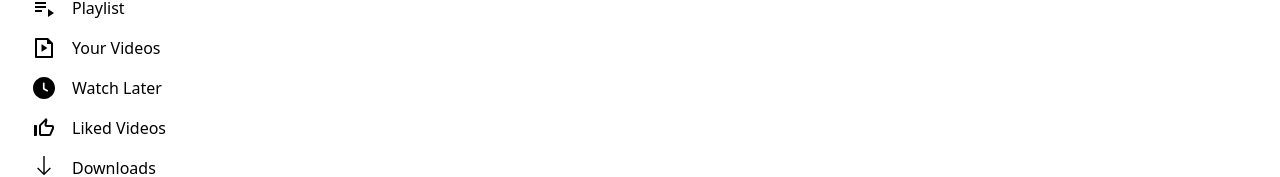
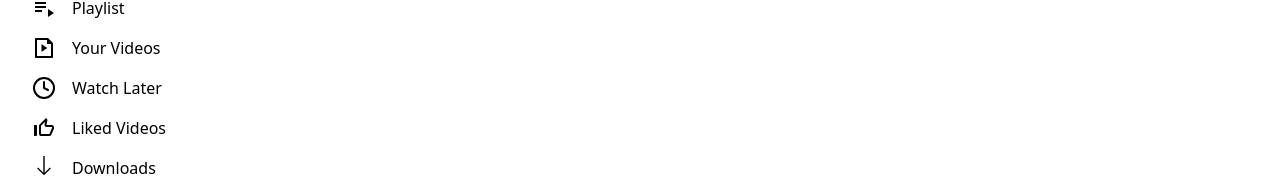
Before and after one commit to maul112/buat-beranda-youtube, a React (Vite) app: page /shorts in a window 1280 px wide. Shown: the part 311-488 px from the top of the page. Built offline with nearby package versions, Linux system fonts and the light colour scheme.

Commit message:
fix sidebar sedeng

```diff
--- a/src/components/Sidebar/Navlink.jsx
+++ b/src/components/Sidebar/Navlink.jsx
@@ -7,7 +7,7 @@ export default function Navlink({children, title, link, isSelected = false, addi
     return (
         <Link to={link} className={`${isSelected && "bg-slate-100"} flex items-center text-2xl hover:bg-slate-100 px-4 py-2 rounded-xl ${additionClass} ${isOpen ? "justify-start" : "justify-center flex-col"} ${(!isOpen && !showInMinimizeSidebar) && "hidden" }`}>
             {children}
-            <p className={`text-base ${isOpen ? additionClass ? "mr-4" : "ml-4" : "text-[10px]"}`}>{title}</p>
+            <p className={`${isOpen ? (additionClass ? "mr-4 text-base" : "ml-4 text-base") : "text-[10px]"}`}>{title}</p>
         </Link>
     )
 }
--- a/src/components/Sidebar/index.jsx
+++ b/src/components/Sidebar/index.jsx
@@ -37,7 +37,7 @@ export default function SideBar() {
     const location = useLocation();
 
     const hr = (
-        <hr className="border-1 border-slate-300 my-3" />
+        <hr className={`border-1 border-slate-300 my-3 ${isOpen ? "" : "hidden"}`} />
     )
 
     const navLinkAttr = [
@@ -48,7 +48,7 @@ export default function SideBar() {
         { title: "History", link: "/history", children: <GoHistory /> },
         { title: "Playlist", link: "/playlist", children: <MdPlaylistPlay /> },
         { title: "Your Videos", link: "/your-videos", children: location.pathname === "/your-videos" ? <RiFileVideoFill /> : <RiFileVideoLine /> },
-        { title: "Watch Later", link: "/watch-later", children: location.pathname === "/watch-later" ? <FiClock /> : <GoClockFill /> },
+        { title: "Watch Later", link: "/watch-later", children: location.pathname === "/watch-later" ? <GoClockFill /> : <FiClock /> },
         { title: "Liked Videos", link: "/liked-videos", children: <MdThumbUpOffAlt /> },
         { title: "Downloads", link: "/downloads", children: <TfiDownload />, showInMinimizeSidebar: true },
     ]
@@ -65,7 +65,7 @@ export default function SideBar() {
                     </>
                 ))}
                 {hr}
-                <p className="font-semibold">Subscriptions</p>
+                <p className={`font-semibold ${isOpen ? "" : "hidden"}`}>Subscriptions</p>
             </div>
         </>
     );
--- a/src/main.jsx
+++ b/src/main.jsx
@@ -8,7 +8,7 @@ import { SearchbarProvider } from './contexts/SearchbarContext';
 import Navbar from './components/Navbar';
 import SideBar from './components/Sidebar';
 import Beranda from './pages/beranda';
-import Short from './pages/short'
+import Shorts from './pages/shorts';
 
 const router = [
   {
@@ -18,7 +18,7 @@ const router = [
   },
   {
     path: '/shorts',
-    element: <Short />,
+    element: <Shorts />,
   }
 ]
 
--- a/src/pages/short.jsx
+++ /dev/null
@@ -1,8 +0,0 @@
-
-export default function Short() {
-    return (
-        <>
-            <main className="p-6 space-y-6 transition-all duration-300">short</main>
-        </>
-    )
-}
--- /dev/null
+++ b/src/pages/shorts.jsx
@@ -0,0 +1,10 @@
+
+export default function Shorts() {
+    return (
+        <>
+            <main className="p-4 w-full">
+                short
+            </main>
+        </>
+    )
+}
```
